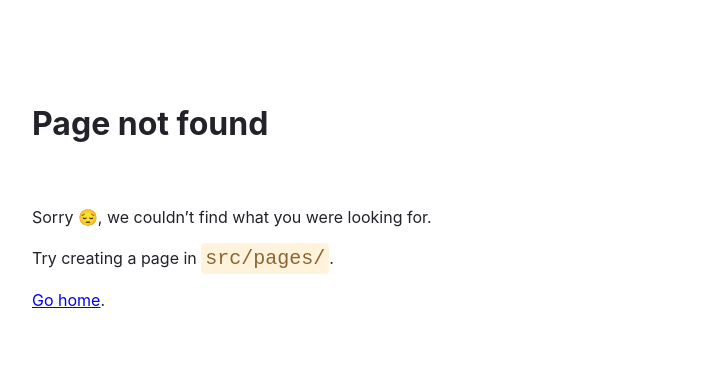
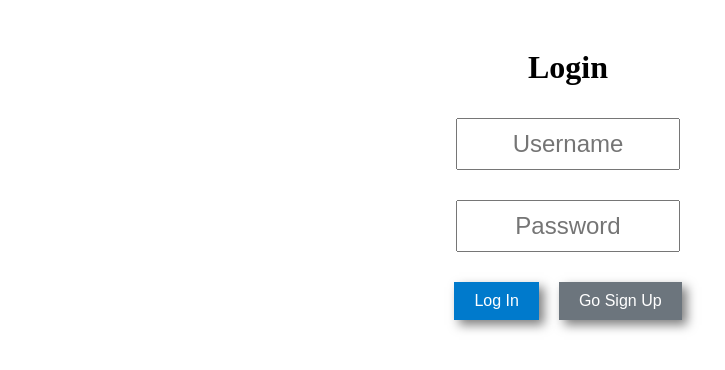
Before and after one commit to Yochen-Chang/Swing-step-practice, a Gatsby site: page /login in a window 1280 px wide. Before the commit this address had no page. Shown: the whole page, without its empty margins (72-797 px from the left). Built offline with nearby package versions, Linux system fonts and the light colour scheme; Gatsby itself is replaced by a stand-in of ours; no server answers.

Commit message:
[DEV] 新增會員登入系統

```diff
--- a/package.json
+++ b/package.json
@@ -18,6 +18,7 @@
   "dependencies": {
     "@supabase/supabase-js": "^2.44.3",
     "babel-plugin-styled-components": "^2.1.4",
+    "bcryptjs": "^2.4.3",
     "gatsby": "^5.13.5",
     "gatsby-plugin-react-helmet": "^6.13.1",
     "gatsby-plugin-sass": "^6.13.1",
--- /dev/null
+++ b/src/pages/login.tsx
@@ -0,0 +1,95 @@
+// src/pages/login.tsx
+import React, { useState } from "react";
+import { navigate } from "gatsby";
+import { supabase } from "../supabase";
+import bcrypt from "bcryptjs";
+import { Helmet } from "react-helmet";
+import styled from "styled-components";
+import { Container, InputContainer, Input, Button } from "../sharedStyles";
+
+const SignupButton = styled(Button)`
+  background-color: #6c757d;
+
+  &:hover {
+    background-color: #5a6268;
+  }
+`;
+
+const Login = () => {
+  const [username, setUsername] = useState("");
+  const [password, setPassword] = useState("");
+  const [message, setMessage] = useState("");
+
+  const handleLogin = async (e: React.FormEvent) => {
+    e.preventDefault();
+
+    try {
+      // Query user information
+      const { data, error } = await supabase
+        .from("users")
+        .select("*")
+        .eq("username", username)
+        .single();
+
+      if (error) {
+        setMessage("Login failed: " + error.message);
+        return;
+      }
+
+      const user = data;
+
+      // Verify password
+      const passwordMatch = await bcrypt.compare(password, user.password);
+      if (passwordMatch) {
+        setMessage("Login successful!");
+        localStorage.setItem("username", username); // Store username in localStorage
+        navigate("/");
+      } else {
+        setMessage("Invalid password.");
+      }
+    } catch (error) {
+      setMessage("An error occurred: " + error.message);
+    }
+  };
+
+  const handleNavigateSignup = () => {
+    navigate("/signup");
+  };
+
+  return (
+    <Container>
+      <Helmet>
+        <title>Login</title>
+        <meta name="description" content="Login to your account." />
+      </Helmet>
+      <h1>Login</h1>
+      <form onSubmit={handleLogin}>
+        <InputContainer>
+          <Input
+            type="text"
+            placeholder="Username"
+            value={username}
+            onChange={(e) => setUsername(e.target.value)}
+            required
+          />
+        </InputContainer>
+        <InputContainer>
+          <Input
+            type="password"
+            placeholder="Password"
+            value={password}
+            onChange={(e) => setPassword(e.target.value)}
+            required
+          />
+        </InputContainer>
+        <Button type="submit">Log In</Button>
+        <SignupButton type="button" onClick={handleNavigateSignup}>
+          Go Sign Up
+        </SignupButton>
+      </form>
+      {message && <p>{message}</p>}
+    </Container>
+  );
+};
+
+export default Login;
--- /dev/null
+++ b/src/sharedStyles.tsx
@@ -0,0 +1,43 @@
+import styled from "styled-components";
+
+export const Container = styled.div`
+  text-align: center;
+  padding: 20px;
+`;
+
+export const InputContainer = styled.div`
+  display: flex;
+  align-items: center;
+  justify-content: center;
+  margin-bottom: 10px;
+`;
+
+export const Input = styled.input`
+  padding: 10px;
+  margin: 10px;
+  font-size: 24px;
+  text-align: center;
+  width: 200px;
+  -moz-appearance: textfield;
+
+  &::-webkit-outer-spin-button,
+  &::-webkit-inner-spin-button {
+    -webkit-appearance: none;
+    margin: 0;
+  }
+`;
+
+export const Button = styled.button`
+  padding: 10px 20px;
+  margin: 10px;
+  background-color: #007acc;
+  font-size: 16px;
+  color: white;
+  border: none;
+  cursor: pointer;
+  box-shadow: rgba(0, 0, 0, 0.5) 5px 5px 10px;
+
+  &:hover {
+    background-color: #005fa3;
+  }
+`;
```
Also changed, not shown: src/pages/index.tsx (+60 -10 lines), src/pages/signup.tsx (added, +99 -0 lines), 1 other file.
